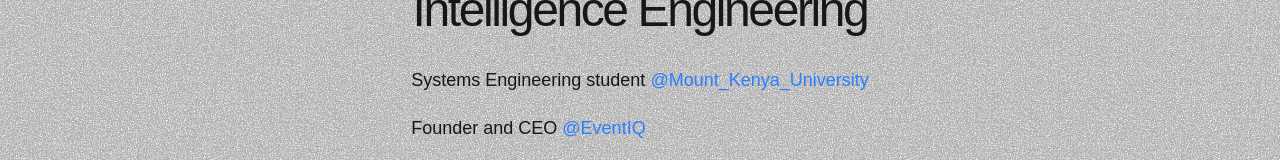
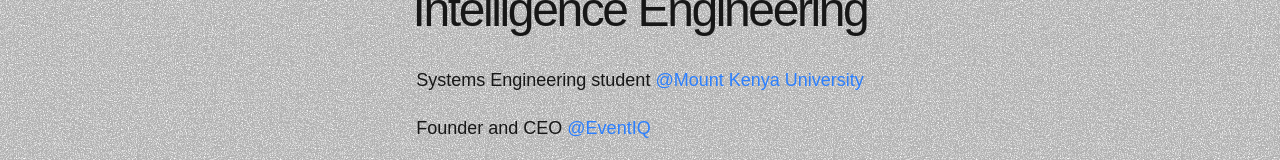
Before and after one commit to arnoldchrisoduor1/portfolio_v3, a Next.js app: page / in a window 1280 px wide. Shown: the part 178-338 px from the top of the page. Built offline with nearby package versions, Linux system fonts and the light colour scheme.

Commit message:
version 1.0.2

```diff
--- a/src/sections/Hero.tsx
+++ b/src/sections/Hero.tsx
@@ -24,7 +24,7 @@ const Hero = () => {
   animate={{opacity: 1, y: 0}}
   transition={{delay: 0.2}}
 >
-  <p className="text-lg">Systems Engineering student <span className="text-blue-500 hover:cursor-pointer"><a>@Mount_Kenya_University</a></span></p>
+  <p className="text-lg">Systems Engineering student <span className="text-blue-500 hover:cursor-pointer"><a>@Mount Kenya University</a></span></p>
   <p className="text-lg">Founder and CEO <span className="text-blue-500 hover:cursor-pointer"><a>@EventIQ</a></span></p>
   <p className="text-lg">Technical Writer <span className="text-blue-500 hover:cursor-pointer"><a>@Medium</a></span></p>
   <p className="text-lg">Freelancer <span className="text-blue-500 hover:cursor-pointer"><a>@Upwork</a></span></p>
```
